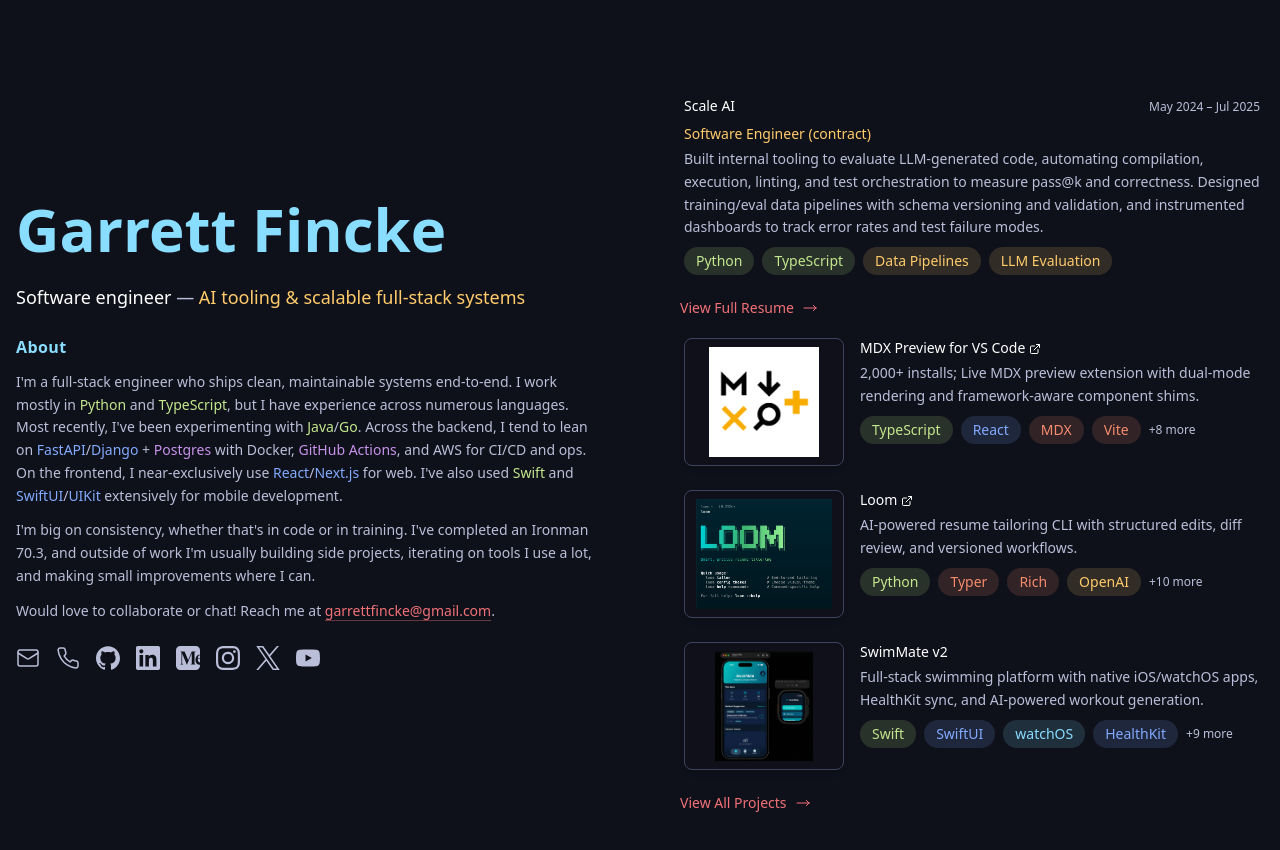
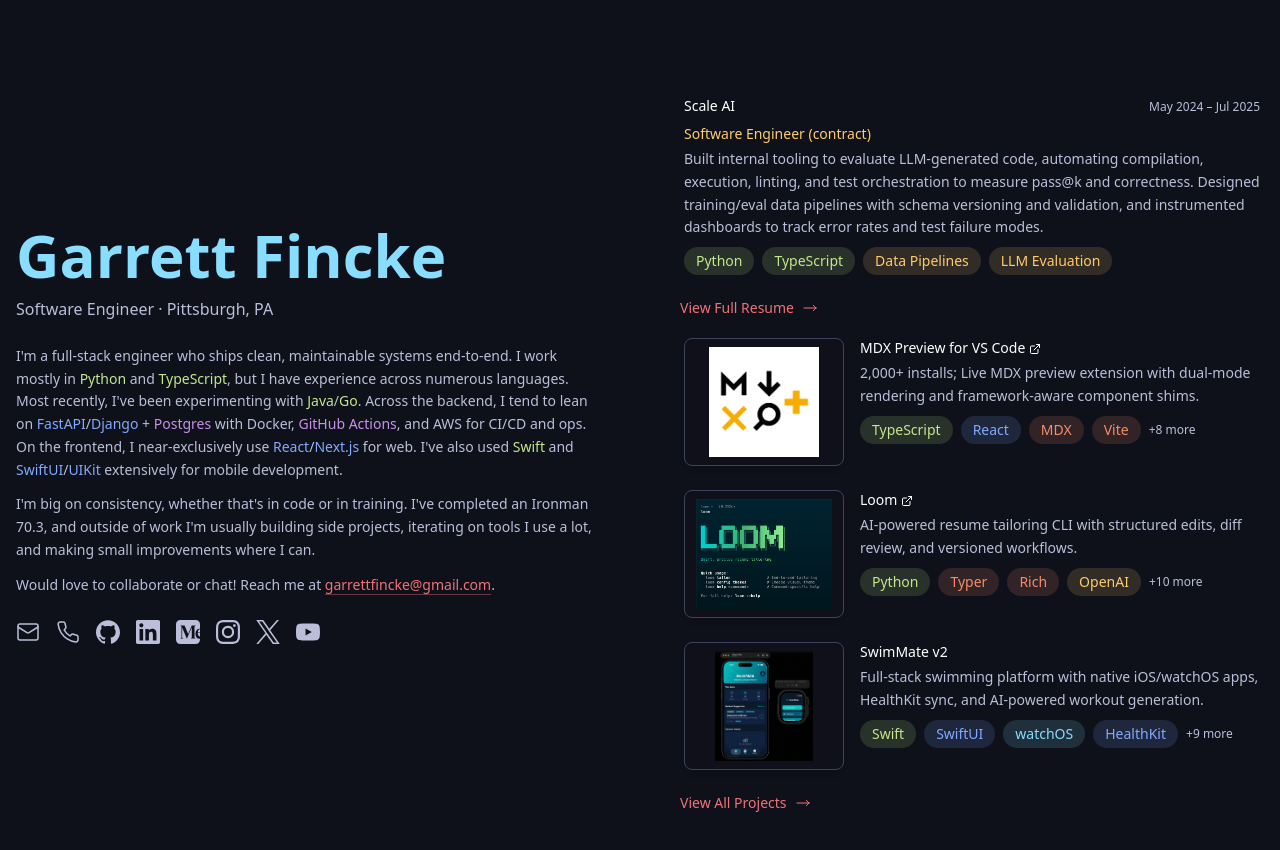
Before and after one commit to ggfincke/fincke.dev-v2, a React (Vite) app: page / in a window 1280 px wide. Shown: the top 850 px of the page. Built offline with nearby package versions, Linux system fonts and the light colour scheme.

Commit message:
update header

```diff
--- a/src/sections/home/components/About.tsx
+++ b/src/sections/home/components/About.tsx
@@ -68,16 +68,10 @@ export function About()
 {
   return (
     <section
-      aria-labelledby="about-heading"
+      aria-label="About"
       className="animate-slide-in-left opacity-0"
       style={{ animationDelay: ANIMATION_DELAYS.about }}
     >
-      <h2
-        id="about-heading"
-        className="text-base font-semibold tracking-wide text-[var(--cyan)]"
-      >
-        {ABOUT_CONTENT.heading}
-      </h2>
       {ABOUT_CONTENT.paragraphs.map((text, index) => (
         <p
           key={index}
--- a/src/sections/home/components/Hero.tsx
+++ b/src/sections/home/components/Hero.tsx
@@ -15,12 +15,8 @@ export function Hero()
       <h1 className="text-4xl font-bold leading-tight text-[var(--cyan)] md:text-6xl">
         {HERO_CONTENT.name}
       </h1>
-      <p className="mt-4 text-lg">
-        <span className="text-[var(--white)]">Software engineer</span>
-        <span className="text-[var(--muted)]"> — </span>
-        <span className="text-[var(--yellow)]">
-          AI tooling & scalable full-stack systems
-        </span>
+      <p className="mt-1 text-base text-[var(--muted)]">
+        Software Engineer · Pittsburgh, PA
       </p>
     </div>
   )
```
